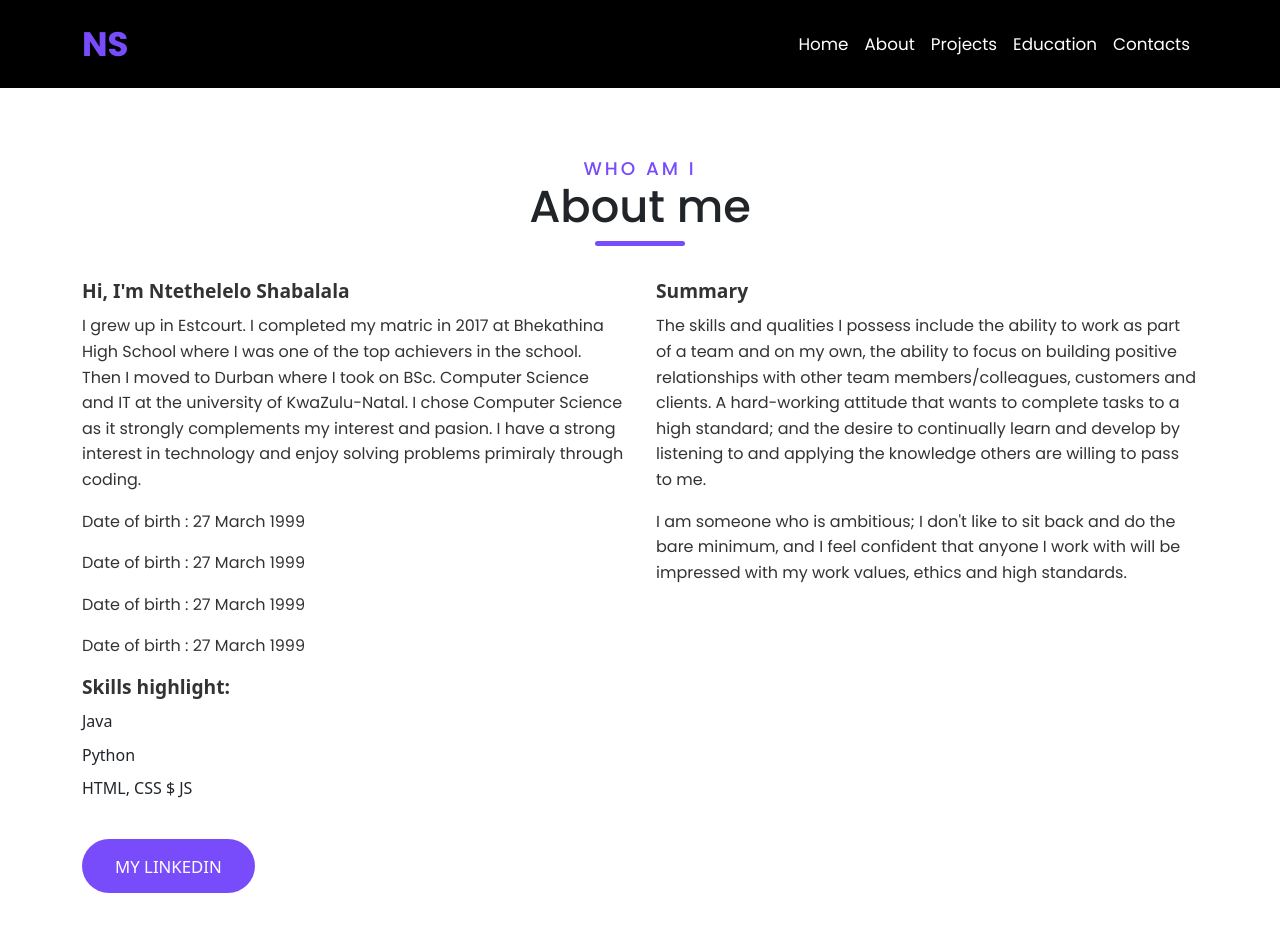
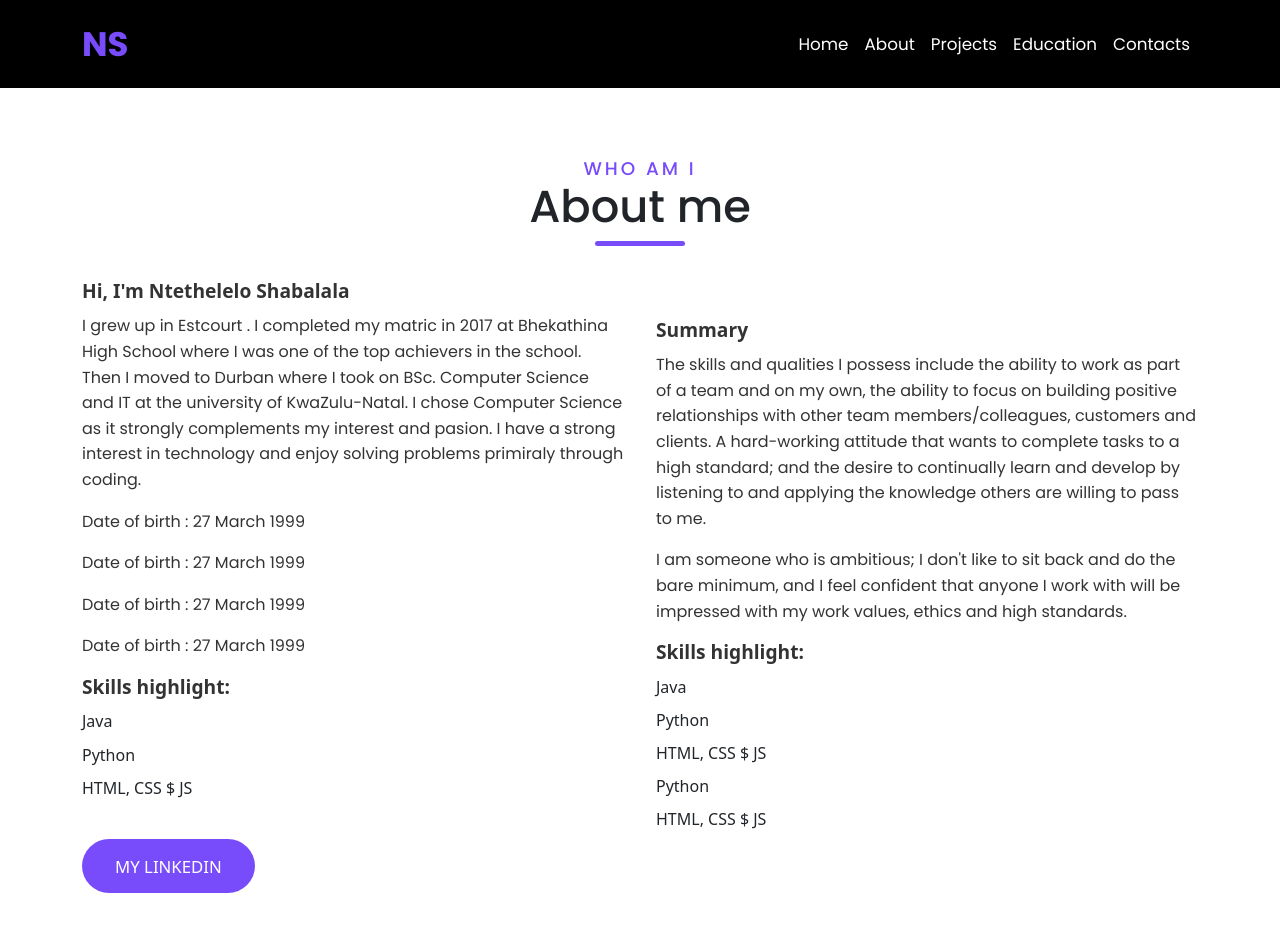
Before and after one commit to NtetheWonder/miniPortfolio, a React (Create React App) app: page /about in a window 1280 px wide. Shown: the top 952 px of the page. Built offline with nearby package versions, Linux system fonts and the light colour scheme.

Commit message:
Pages update

```diff
--- a/src/App.css
+++ b/src/App.css
@@ -64,7 +64,7 @@ nav {
 .grid-2 {
   display: grid;
   grid-template-columns: repeat(2, 1fr);
-
+  align-items: center;
   justify-content: center;
 
 }
--- a/src/components/About.js
+++ b/src/components/About.js
@@ -12,7 +12,7 @@ const About = () =>{
            <div className="column-1">
              <h3 className="title-sm">Hi, I'm Ntethelelo Shabalala </h3>
              <p className="text">
-                I grew up in Estcourt. I completed
+                I grew up in Estcourt . I completed
                 my matric in 2017 at Bhekathina High School where I was one of the top achievers in the school.
                 Then I moved to Durban where I took on BSc. Computer Science and IT at the university of KwaZulu-Natal.
                 I chose Computer Science as it strongly complements my interest and pasion.
@@ -78,9 +78,44 @@ const About = () =>{
               confident that anyone I work with will be impressed with my work values, ethics and high standards.
              </p>
 
+             <h4 className="title-sm">Skills highlight:</h4>
+             <div class="skills">
+                <div class="skill java">
+                  <h5 class="skill-title">Java</h5>
+                  <div class="skill-bar">
+                    <div class="skill-progress" data-progress="90%"></div>
+                  </div>
+                </div>
+                <div class="skill python">
+                  <h5 class="skill-title">Python</h5>
+                  <div class="skill-bar">
+                    <div class="skill-progress" data-progress="70%"></div>
+                  </div>
+                </div>
+                <div class="skill html">
+                  <h5 class="skill-title">HTML, CSS $ JS</h5>
+                  <div class="skill-bar">
+                    <div class="skill-progress" data-progress="80%"></div>
+                  </div>
+                </div>
+                <div class="skill python">
+                  <h5 class="skill-title">Python</h5>
+                  <div class="skill-bar">
+                    <div class="skill-progress" data-progress="70%"></div>
+                  </div>
+                </div>
+                <div class="skill html">
+                  <h5 class="skill-title">HTML, CSS $ JS</h5>
+                  <div class="skill-bar">
+                    <div class="skill-progress" data-progress="80%"></div>
+                  </div>
+                </div>
 
 
+              </div>
 
+              <p></p>
+              <p></p>
 
            </div>
 
--- a/src/components/Home.js
+++ b/src/components/Home.js
@@ -5,11 +5,23 @@ function Header(){
           <div className="container grid-2">
             <div className="column-1">
               <h1 className="header-title">Ntethelelo Shabalala</h1>
-              <p className="text">
-              I want to be a software developer simply because it is a role that I am extremely passionate about,
-              and also one I get immense job satisfaction, especially when I get to see first-hand the positive contribution my work makes to the organization I am  working on.
 
-                </p>
+
+              <div className="social-media">
+                <a href="https://www.facebook.com/ntethelelo.shabalala.98/" target="_blank">
+                  <i className="fab fa-facebook-f"></i>
+                </a>
+                <a href="https://github.com/NtetheWonder" target= "_blank">
+                  <i className="fab fa-github"></i>
+                </a>
+                <a href="https://www.instagram.com/ntethewonder9/" target="_blank">
+                  <i className="fab fa-instagram"></i>
+                </a>
+                <a href="https://www.linkedin.com/in/ntethewonder/" target="_blank">
+                  <i className="fab fa-linkedin-in"></i>
+                </a>
+              </div>
+
                 <p className="text">
                 I am a hardworking, driven, technically savvy individual who will collaborate closely with others
                 within the organization to develop innovative software.
--- a/src/components/portfolio.css
+++ b/src/components/portfolio.css
@@ -230,7 +230,7 @@
   /* Footer */
 
 .footer {
-  background-color: #222;
+  background-color: black;
   padding: 6rem 0;
 }
 
```
